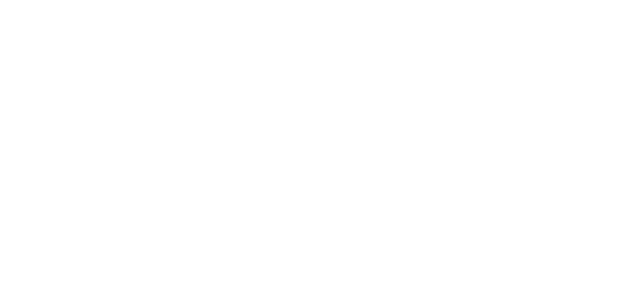
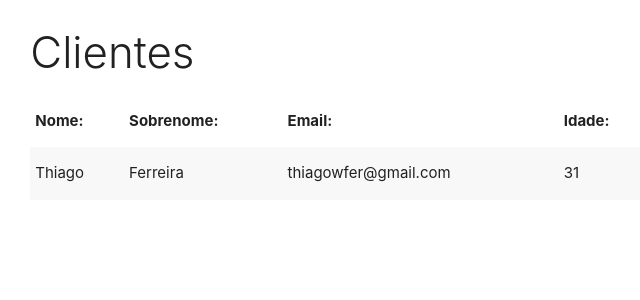
Before and after one commit to thiagowfer/crud-nstudio-procedural, a PHP site: page / in a window 1280 px wide. Before the commit the part shown is empty. Shown: the top 300 px of the page, without its empty margins (301-941 px from the left). Run offline with PHP 8.4, Linux system fonts and the light colour scheme.

Commit message:
Criação da tabela estática

```diff
--- a/index.php
+++ b/index.php
@@ -3,6 +3,30 @@
 include_once "includes/header.php";
 ?>
 
+<div class="row">
+	<div class="col s12 m6 push-m3">
+		<h3 class="light">Clientes</h3>
+		<table class="striped">
+			<thead>
+			<tr>
+				<th>Nome: </th>
+				<th>Sobrenome:</th>
+				<th>Email:</th>
+				<th>Idade:</th>
+			</tr>
+			</thead>
+			<tbody>
+				<tr>
+					<td>Thiago</td>
+					<td>Ferreira</td>
+					<td>thiagowfer@gmail.com</td>
+					<td>31</td>
+				</tr>
+			</tbody>
+		</table>
+	</div>
+</div>
+
 <?php
 //Footer
 include_once "includes/footer.php";
```
